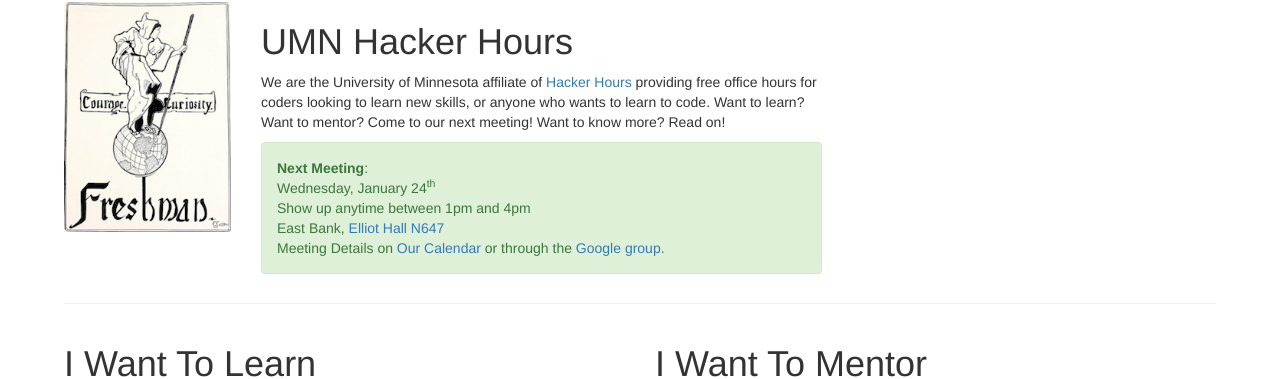
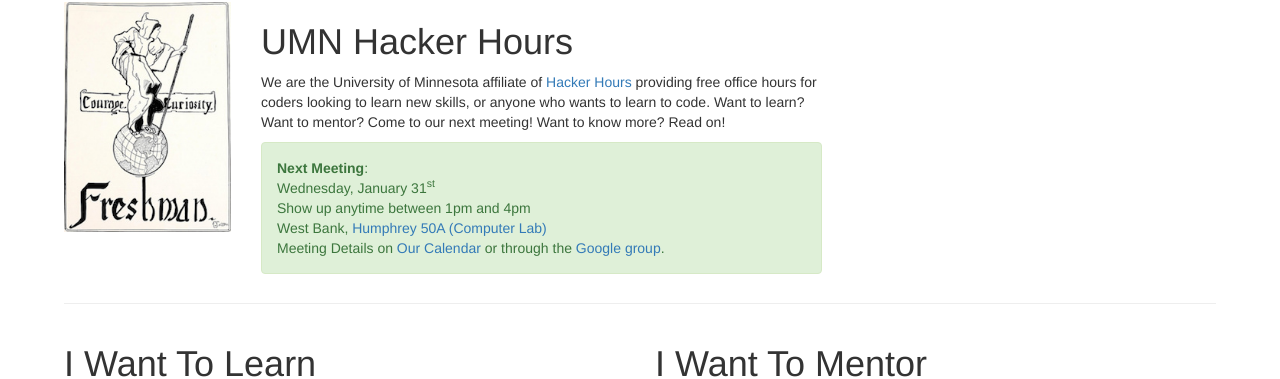
Before and after one commit to umnhackerhours/umnhackerhours.github.io, a Jekyll site: the page built from index.markdown, in a window 1280 px wide. Shown: the part 102-481 px from the top of the page. Built offline with Jekyll 4.4.1, drawn with Linux system fonts in a browser that asks for light colours.

Commit message:
2018-01-31

```diff
--- a/index.markdown
+++ b/index.markdown
@@ -13,13 +13,13 @@ description: Home
       <div class="alert alert-success" role="alert">
         <a class="anchor" id="next_meeting"></a>
         <strong>Next Meeting</strong>:<br />
-        Wednesday, January 24<sup>th</sup><br />
+        Wednesday, January 31<sup>st</sup><br />
         Show up anytime between 1pm and 4pm<br />
         <!-- East Bank, <a href="https://roomsearch.umn.edu/roomsearch/#/rooms/6b2fc4e1-60f0-4d06-adb3-f2c58e314c6c">Nicholson Hall 345</a><br /> -->
-        <!-- West Bank, <a href="https://roomsearch.umn.edu/roomsearch/#/rooms/9c3f5ac7-a004-4f04-bab5-e454e9c2292c">Mondale Hall 20</a><br /> -->
+        <!-- West Bank, <a href="https://roomsearch.umn.edu/roomsearch/#/rooms/69098659-4825-45b7-96d5-902f6b428017">Humphrey 50A (Computer Lab)</a><br /> -->
         <!-- St. Paul, <a href="https://roomsearch.umn.edu/roomsearch/#/rooms/c0619129-43e2-495e-98e3-5868ea0cc817">Hodson Hall 490</a><br /> -->
 
-        East Bank, <a href="https://roomsearch.umn.edu/roomsearch/#/rooms/50fbb9ed-3851-4ea0-a80a-d717efc2dc35">Elliot Hall N647</a><br />
+        West Bank, <a href="https://roomsearch.umn.edu/roomsearch/#/rooms/69098659-4825-45b7-96d5-902f6b428017">Humphrey 50A (Computer Lab)</a><br />
         Meeting Details on <a href="https://www.google.com/calendar/embed?src=umn.edu_ii9odmho4m63bsq19879mu0iis%40group.calendar.google.com&ctz=America/Chicago">Our Calendar</a> or through the <a href='https://groups.google.com/a/umn.edu/d/hackerhours'>Google group</a>.
       </div>
     </div>
```
